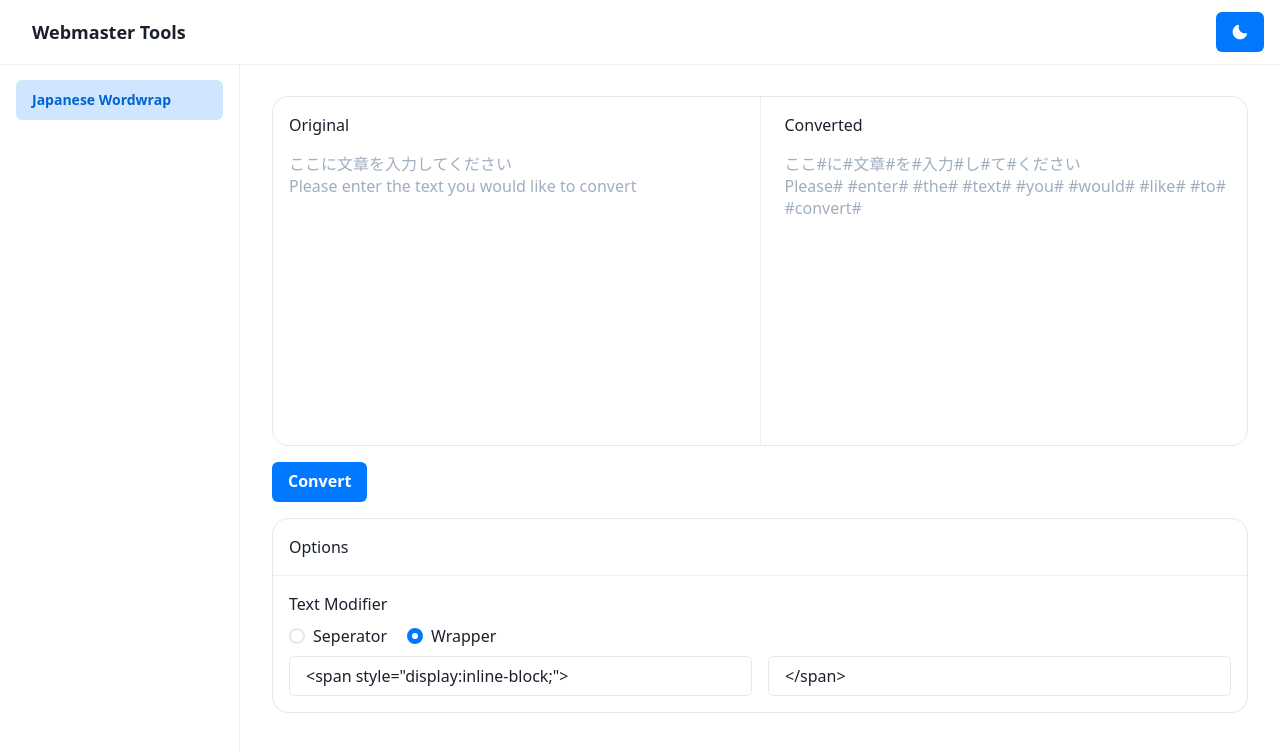
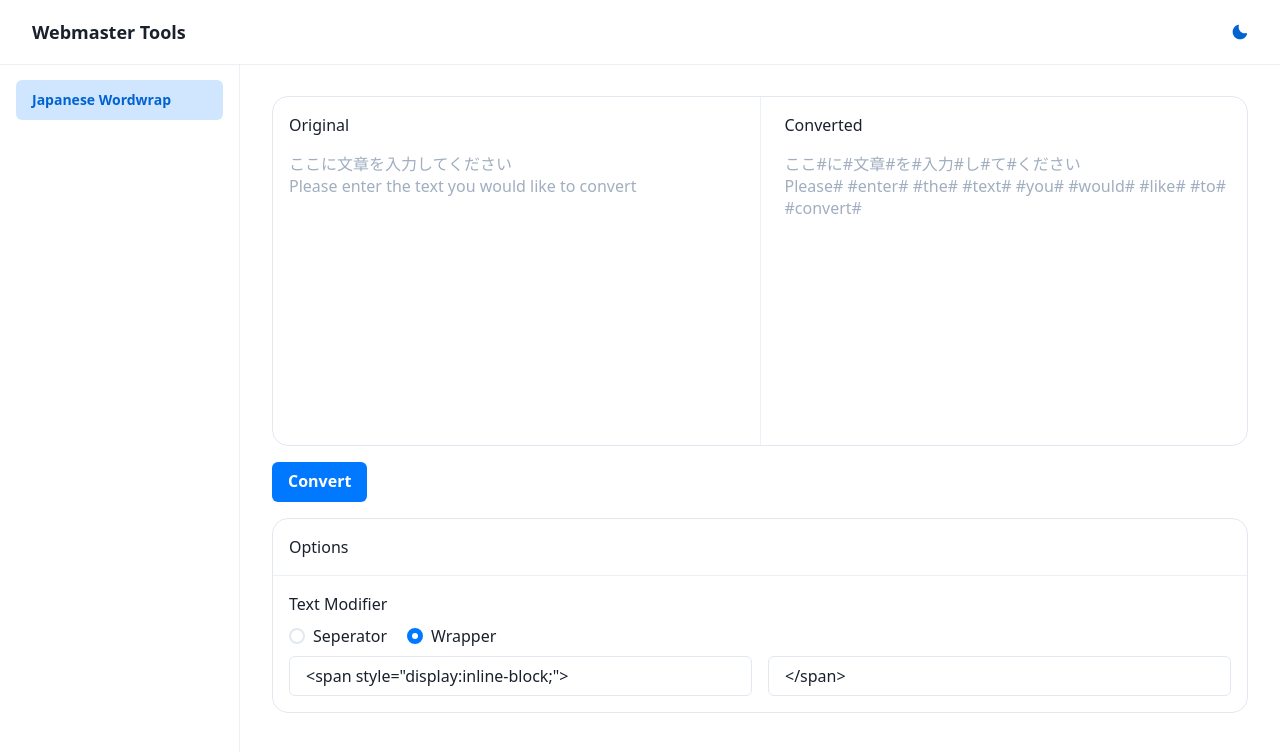
Before and after one commit to yurikoshiishi/webmaster-tools, a Next.js app: page / in a window 1280 px wide. Shown: the top 752 px of the page. Built offline with nearby package versions, Linux system fonts and the light colour scheme; what budoux would draw is missing.

Commit message:
modify: color button styles

```diff
--- a/src/components/layouts/Header.tsx
+++ b/src/components/layouts/Header.tsx
@@ -46,7 +46,7 @@ const Header: VFC<HeaderProps> = ({ title, onClickOpenSidebar }) => {
           </Text>
         </HStack>
         <HStack spacing={2}>
-          <Button onClick={toggleColorMode}>
+          <Button variant={"ghost"} onClick={toggleColorMode}>
             {colorMode === "light" ? <MoonIcon /> : <SunIcon />}
           </Button>
         </HStack>
```
